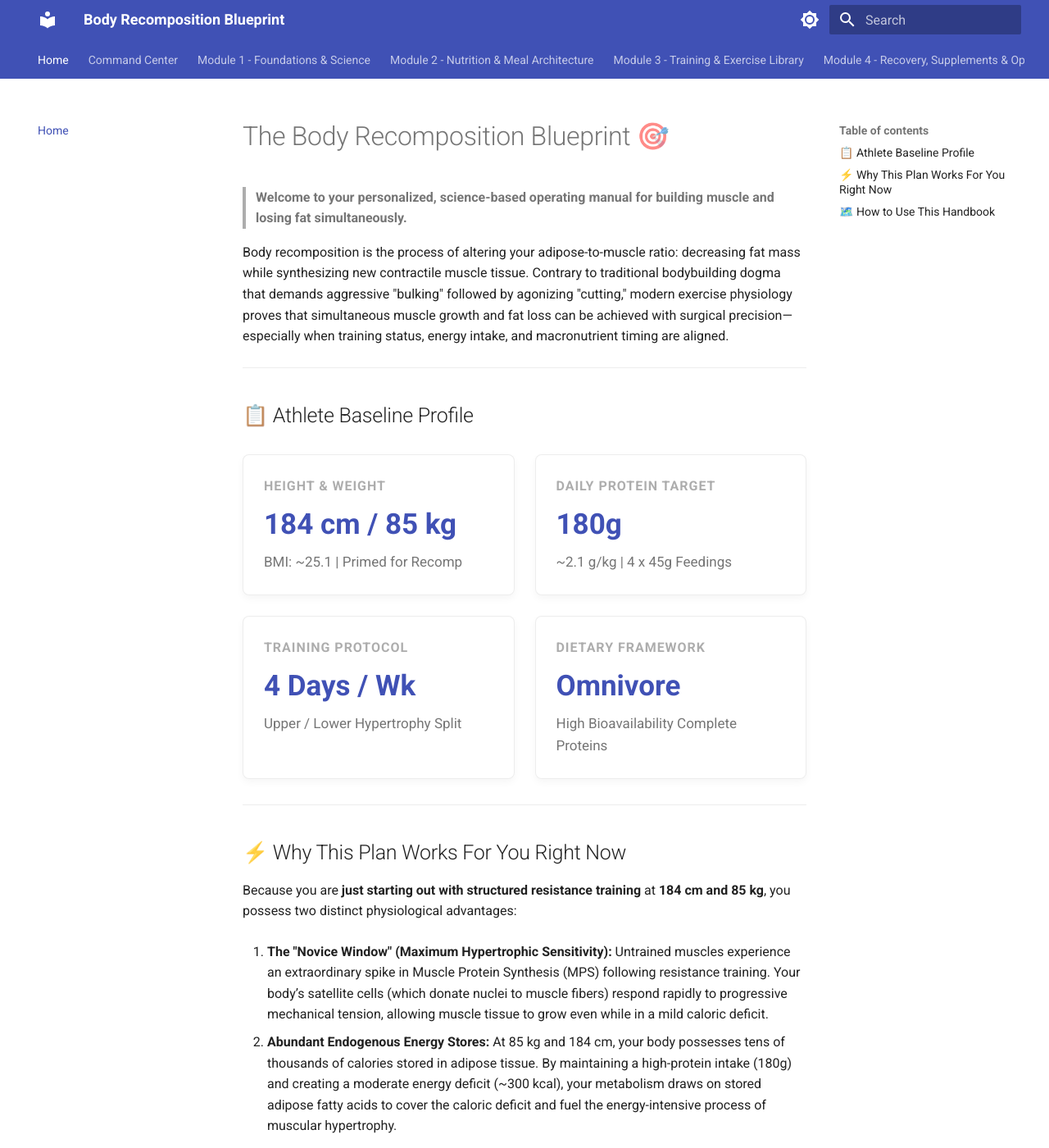
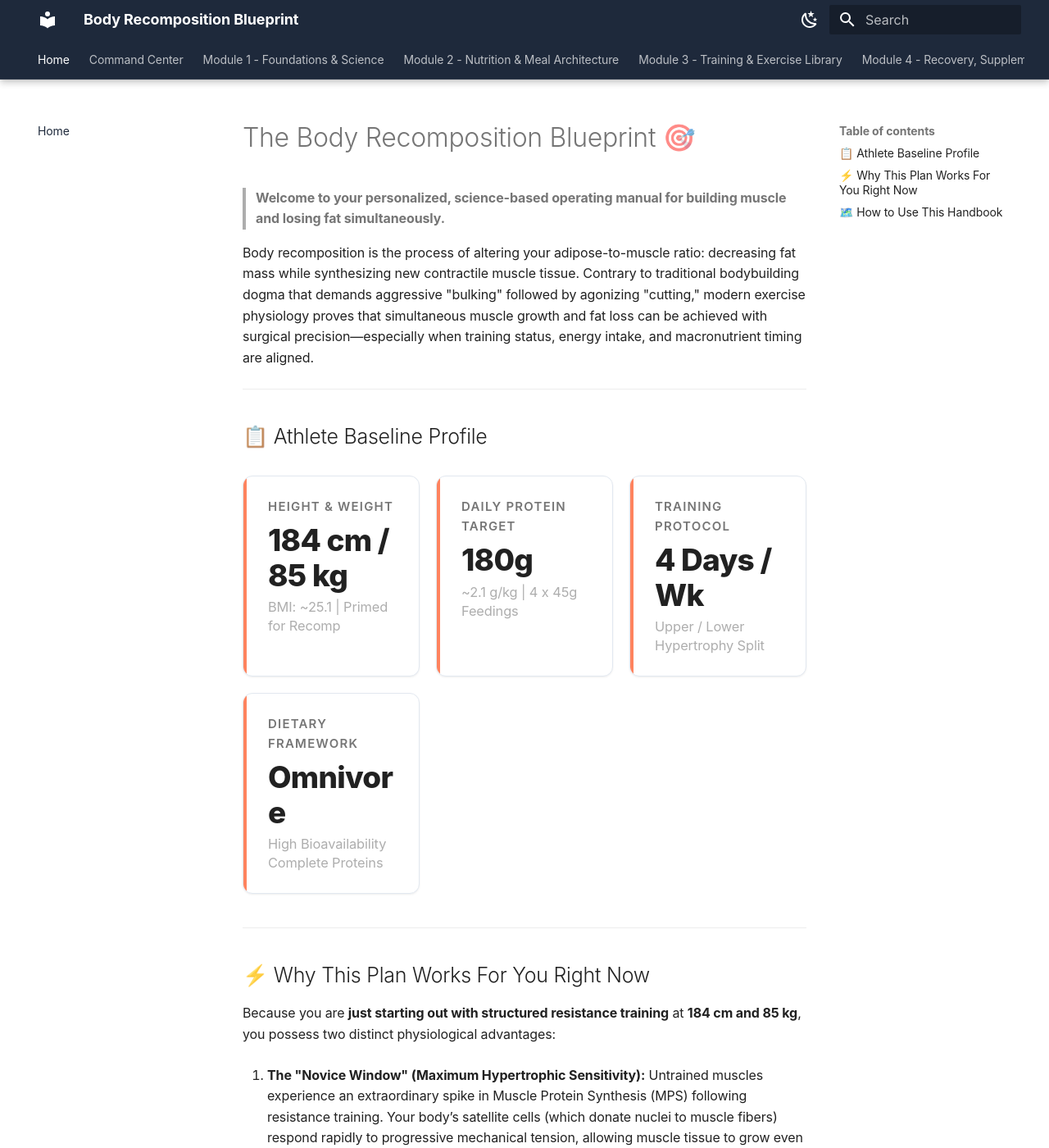
Before and after one commit to DeepLearner7/body-recomposition-blueprint, an MkDocs documentation site: the page built from docs/index.md, in a window 1280 px wide and 1400 px high. Shown: the whole window at 82% size. Built offline with MkDocs 1.6.1 and Material for MkDocs 9.7.7, drawn with Linux system fonts in a browser that asks for light colours.

Commit message:
feat: mobile-responsive minimalist UI and GitHub Pages automated deployment workflow

```diff
--- a/docs/stylesheets/extra.css
+++ b/docs/stylesheets/extra.css
@@ -1,91 +1,256 @@
-/* Custom CSS for Body Recomposition Blueprint */
+/* ==========================================================================
+   Modern Minimalist Theme Customizations - Body Recomposition Blueprint
+   Mobile-First, Clean, Responsive Design System
+   ========================================================================== */
 
+/* --- Typography & Global Smoothness --- */
 :root {
-  --md-primary-fg-color: #2b4c7e;
-  --md-primary-fg-color--light: #3d6cb9;
-  --md-primary-fg-color--dark: #1b2f4f;
-  --md-accent-fg-color: #ff6f3c;
+  --font-body: -apple-system, BlinkMacSystemFont, "Inter", "Segoe UI", Roboto, sans-serif;
+  --font-mono: "JetBrains Mono", "SF Mono", Menlo, Consolas, monospace;
+
+  /* Primary Brand Palette - Deep Navy Slate & Warm Amber */
+  --md-primary-fg-color: #1e293b;
+  --md-primary-fg-color--light: #334155;
+  --md-primary-fg-color--dark: #0f172a;
+  --md-accent-fg-color: #ea580c;
+  --md-accent-fg-color--transparent: rgba(234, 88, 12, 0.12);
+
+  /* Radius & Shadows */
+  --card-radius: 12px;
+  --shadow-subtle: 0 1px 3px rgba(0, 0, 0, 0.05), 0 1px 2px rgba(0, 0, 0, 0.03);
+  --shadow-elevated: 0 10px 25px -5px rgba(0, 0, 0, 0.06), 0 8px 10px -6px rgba(0, 0, 0, 0.03);
 }
 
-/* Metric highlight cards */
+[data-md-color-scheme="slate"] {
+  --md-primary-fg-color: #0f172a;
+  --md-default-bg-color: #0b0f17;
+  --md-default-bg-color--card: #131b28;
+  --md-default-fg-color--lightest: #1e293b;
+  --md-accent-fg-color: #f97316;
+  --card-border: 1px solid #1e293b;
+  --shadow-subtle: 0 1px 3px rgba(0, 0, 0, 0.4);
+  --shadow-elevated: 0 10px 25px rgba(0, 0, 0, 0.5);
+}
+
+[data-md-color-scheme="default"] {
+  --md-default-bg-color--card: #ffffff;
+  --card-border: 1px solid #e2e8f0;
+}
+
+body {
+  font-family: var(--font-body);
+  -webkit-font-smoothing: antialiased;
+  -moz-osx-font-smoothing: grayscale;
+  letter-spacing: -0.011em;
+}
+
+/* --- Header Frosted Glass Effect --- */
+.md-header {
+  backdrop-filter: blur(16px);
+  -webkit-backdrop-filter: blur(16px);
+  border-bottom: 1px solid rgba(255, 255, 255, 0.08);
+}
+
+/* --- Mobile Responsive Metric Grid --- */
 .metric-grid {
   display: grid;
-  grid-template-columns: repeat(auto-fit, minmax(220px, 1fr));
-  gap: 1.25rem;
-  margin: 1.5rem 0;
+  grid-template-columns: repeat(auto-fit, minmax(200px, 1fr));
+  gap: 1rem;
+  margin: 1.5rem 0 2rem 0;
+}
+
+@media screen and (max-width: 480px) {
+  .metric-grid {
+    grid-template-columns: 1fr;
+    gap: 0.85rem;
+  }
 }
 
 .metric-card {
-  border: 1px solid var(--md-default-fg-color--lightest);
-  border-radius: 8px;
-  padding: 1.25rem;
-  background-color: var(--md-default-bg-color);
-  box-shadow: 0 4px 10px rgba(0, 0, 0, 0.04);
-  transition: transform 0.2s ease, box-shadow 0.2s ease;
+  background-color: var(--md-default-bg-color--card);
+  border: var(--card-border);
+  border-radius: var(--card-radius);
+  padding: 1.25rem 1.5rem;
+  box-shadow: var(--shadow-subtle);
+  transition: all 0.25s cubic-bezier(0.16, 1, 0.3, 1);
+  position: relative;
+  overflow: hidden;
+}
+
+.metric-card::before {
+  content: "";
+  position: absolute;
+  top: 0;
+  left: 0;
+  width: 4px;
+  height: 100%;
+  background: var(--md-accent-fg-color);
+  opacity: 0.85;
 }
 
 .metric-card:hover {
-  transform: translateY(-2px);
-  box-shadow: 0 6px 14px rgba(0, 0, 0, 0.08);
+  transform: translateY(-3px);
+  box-shadow: var(--shadow-elevated);
 }
 
 .metric-card .metric-label {
-  font-size: 0.8rem;
+  font-size: 0.75rem;
   text-transform: uppercase;
-  letter-spacing: 0.06em;
-  color: var(--md-default-fg-color--lighter);
+  letter-spacing: 0.08em;
+  color: var(--md-default-fg-color--light);
   font-weight: 600;
-  margin-bottom: 0.35rem;
+  margin-bottom: 0.4rem;
 }
 
 .metric-card .metric-value {
-  font-size: 1.75rem;
-  font-weight: 700;
-  color: var(--md-primary-fg-color);
-  margin-bottom: 0.2rem;
+  font-size: 1.85rem;
+  font-weight: 800;
+  line-height: 1.15;
+  color: var(--md-default-fg-color);
+  letter-spacing: -0.02em;
+  margin-bottom: 0.3rem;
 }
 
 .metric-card .metric-sub {
-  font-size: 0.85rem;
-  color: var(--md-default-fg-color--light);
+  font-size: 0.82rem;
+  color: var(--md-default-fg-color--lighter);
+  line-height: 1.4;
 }
 
-/* Table styling improvements */
+/* --- Responsive & Clean Tables --- */
 .md-typeset table:not([class]) {
+  display: table;
   width: 100%;
-  border-collapse: collapse;
-  font-size: 0.88rem;
-  margin-bottom: 1.5rem;
+  border-collapse: separate;
+  border-spacing: 0;
+  border-radius: var(--card-radius);
+  overflow: hidden;
+  border: var(--card-border);
+  box-shadow: var(--shadow-subtle);
+  margin: 1.5rem 0 2rem 0;
+  font-size: 0.875rem;
+}
+
+.md-typeset .table-wrapper,
+.md-typeset table:not([class]) {
+  max-width: 100%;
+  overflow-x: auto;
+  -webkit-overflow-scrolling: touch;
 }
 
 .md-typeset table:not([class]) th {
-  background-color: var(--md-default-fg-color--lightest);
-  color: var(--md-default-fg-color);
-  font-weight: 600;
+  background-color: var(--md-default-bg-color--card);
+  font-weight: 700;
+  padding: 0.85rem 1rem;
+  border-bottom: 2px solid var(--md-default-fg-color--lightest);
+  text-align: left;
+  letter-spacing: -0.01em;
 }
 
-/* Workout badges */
+.md-typeset table:not([class]) td {
+  padding: 0.8rem 1rem;
+  border-bottom: 1px solid var(--md-default-fg-color--lightest);
+  vertical-align: middle;
+}
+
+.md-typeset table:not([class]) tr:last-child td {
+  border-bottom: none;
+}
+
+.md-typeset table:not([class]) tbody tr {
+  transition: background-color 0.15s ease;
+}
+
+.md-typeset table:not([class]) tbody tr:hover {
+  background-color: rgba(234, 88, 12, 0.04);
+}
+
+/* --- Refined Admonition / Callout Cards --- */
+.md-typeset .admonition {
+  border-radius: var(--card-radius);
+  border-left-width: 4px;
+  box-shadow: var(--shadow-subtle);
+  margin: 1.5rem 0;
+  font-size: 0.9rem;
+}
+
+.md-typeset .admonition.note {
+  border-left-color: #3b82f6;
+}
+
+.md-typeset .admonition.tip {
+  border-left-color: #10b981;
+}
+
+.md-typeset .admonition.important {
+  border-left-color: #f59e0b;
+}
+
+.md-typeset .admonition.warning {
+  border-left-color: #ef4444;
+}
+
+/* --- Interactive Task Lists & Checklists --- */
+.md-typeset .task-list-item {
+  list-style-type: none;
+  padding-left: 0.25rem;
+  margin-bottom: 0.5rem;
+  display: flex;
+  align-items: baseline;
+}
+
+.md-typeset .task-list-control input[type="checkbox"] {
+  width: 1.15rem;
+  height: 1.15rem;
+  border-radius: 4px;
+  margin-right: 0.65rem;
+  cursor: pointer;
+  accent-color: var(--md-accent-fg-color);
+}
+
+/* --- Mobile Navigation & Touch Target Optimization --- */
+@media screen and (max-width: 76.1875em) {
+  .md-nav__link {
+    padding: 0.65rem 0.5rem;
+    font-size: 0.92rem;
+  }
+
+  .md-typeset h1 {
+    font-size: 1.85rem;
+    line-height: 1.25;
+  }
+
+  .md-typeset h2 {
+    font-size: 1.4rem;
+    line-height: 1.3;
+    margin-top: 1.8rem;
+  }
+}
+
+/* --- Badge & Tag Pills --- */
 .badge {
-  display: inline-block;
-  padding: 0.2rem 0.55rem;
+  display: inline-flex;
+  align-items: center;
+  padding: 0.25rem 0.6rem;
   font-size: 0.75rem;
-  font-weight: 600;
-  border-radius: 4px;
+  font-weight: 700;
+  border-radius: 9999px;
   text-transform: uppercase;
-  letter-spacing: 0.04em;
+  letter-spacing: 0.05em;
+  margin: 0.15rem;
 }
 
 .badge-primary {
-  background-color: rgba(43, 76, 126, 0.12);
-  color: #2b4c7e;
+  background-color: rgba(30, 41, 59, 0.1);
+  color: #1e293b;
 }
 
 .badge-accent {
-  background-color: rgba(255, 111, 60, 0.15);
-  color: #d9531e;
+  background-color: rgba(234, 88, 12, 0.12);
+  color: #ea580c;
 }
 
 .badge-success {
-  background-color: rgba(46, 125, 50, 0.15);
-  color: #2e7d32;
+  background-color: rgba(16, 185, 129, 0.12);
+  color: #059669;
 }
--- a/mkdocs.yml
+++ b/mkdocs.yml
@@ -1,34 +1,40 @@
 site_name: Body Recomposition Blueprint
 site_description: A scientific, personalized manual for body recomposition, muscle hypertrophy, and sustainable fat loss.
 site_author: Blueprint Fitness
-site_url: https://body-recomposition-blueprint.local
 
 theme:
   name: material
   language: en
+  font:
+    text: Inter
+    code: JetBrains Mono
   palette:
-    # Light mode
+    # Light mode (Clean, warm minimalist aesthetic)
     - scheme: default
-      primary: indigo
+      primary: slate
       accent: deep orange
       toggle:
-        icon: material/brightness-7
+        icon: material/weather-night
         name: Switch to dark mode
-    # Dark mode
+    # Dark mode (Refined deep obsidian / slate)
     - scheme: slate
-      primary: indigo
+      primary: slate
       accent: deep orange
       toggle:
-        icon: material/brightness-4
+        icon: material/weather-sunny
         name: Switch to light mode
   features:
     - navigation.instant
     - navigation.tracking
     - navigation.tabs
+    - navigation.tabs.sticky
     - navigation.sections
+    - navigation.expand
     - navigation.top
+    - header.autohide
     - search.suggest
     - search.highlight
+    - search.share
     - content.code.copy
 
 plugins:
```
Also changed, not shown: 1 other file.
